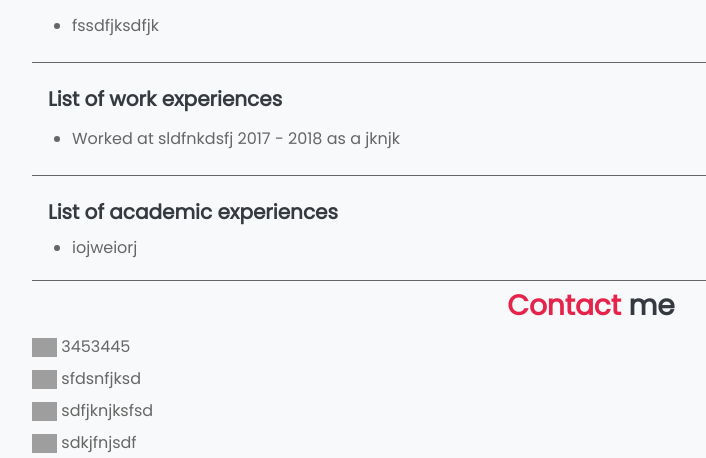
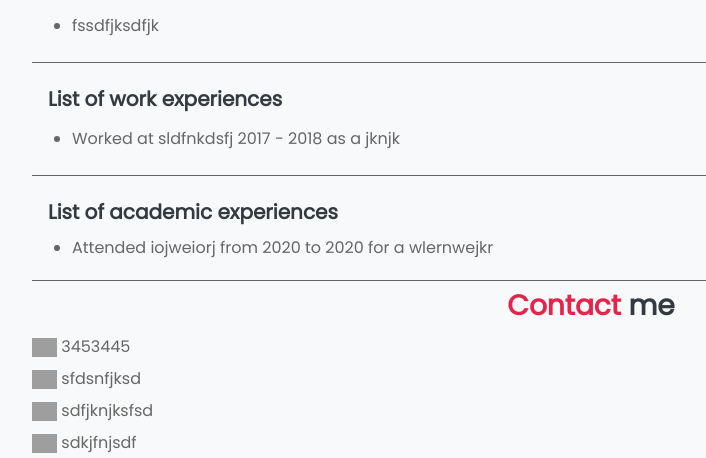
Before and after one commit to afekhaijoseph/portfolioapp, a Django app: page /portfolio/a0fe0b9e-0f0c-46fd-b96d-6e9e424e8935 in a window 1280 px wide. Shown: the part 536-994 px from the top of the page, without its empty margins (53-759 px from the left). Run offline with Django 3.2, Linux system fonts and the light colour scheme; data comes from the database, SQL or seed files in the repository; both versions use the stored data as it was after the commit; some libraries are stand-ins or nearby versions; grey boxes are pictures that could not be loaded.

Commit message:
added some model fields

```diff
--- a/portfolio/models.py
+++ b/portfolio/models.py
@@ -44,8 +44,8 @@ class WorkExp(models.Model):
     YEAR_CHOICES = []
     for r in range(1980, (datetime.now().year+1)):
         YEAR_CHOICES.append((r,r))
-    started = models.IntegerField(_('year'), choices=YEAR_CHOICES, default=datetime.now().year)
-    left = models.IntegerField(_('year'), choices=YEAR_CHOICES, default=datetime.now().year)
+    started = models.IntegerField(_('from'), choices=YEAR_CHOICES, default=datetime.now().year)
+    left = models.IntegerField(_('to'), choices=YEAR_CHOICES, default=datetime.now().year)
     position = models.CharField(max_length = 200, blank=True)
 
 
@@ -55,7 +55,12 @@ class WorkExp(models.Model):
 class AcadExp(models.Model):
     user = models.ForeignKey(settings.AUTH_USER_MODEL, on_delete=models.CASCADE, blank=True, null=True)
     education = models.CharField(max_length = 30, blank=True)
-
+    YEAR_CHOICES = []
+    for r in range(1980, (datetime.now().year+1)):
+        YEAR_CHOICES.append((r,r))
+    started = models.IntegerField(_('from'), choices=YEAR_CHOICES, default=datetime.now().year)
+    left = models.IntegerField(_('to'), choices=YEAR_CHOICES, default=datetime.now().year)
+    qualification = models.CharField(max_length = 200, blank=True)
     def __str__(self):
         return f'{self.user.username} \'s academic experiences'
 
--- a/portfolio/templates/portfolio/portfolio.html
+++ b/portfolio/templates/portfolio/portfolio.html
@@ -42,13 +42,13 @@
                 <ul>
                    {%for acadexp in users.acadexp_set.all%}
 
-                   <li class="pt-1 pb-1">{{acadexp.education}}</li>
+                   <li class="pt-1 pb-1">Attended {{acadexp.education}} from {{acadexp.started}} to {{acadexp.left}} for a {{acadexp.qualification}}</li>
 
                    {%endfor%}
                 </ul>
             </div>
 
-            <div class="mb3">
+            <div class="mb-3">
                 <h3 class="pl-2 font-weight-bold text-center"><span id="portfolio">Contact</span> me</h3>
                 <div>
                     <img class="icon" src="https://img.icons8.com/cute-clipart/64/000000/phone.png"/>
--- a/portfolio/views.py
+++ b/portfolio/views.py
@@ -140,7 +140,7 @@ def portfolio_update_form(request):
 
     else:
         person_form  = PersonForm(instance=request.user.person)
-        occupation_form = OccupationForm(instance=request.user)
+        occupation_form = OccupationForm(instance=request.user.occupation)
         skillset = SkillsFormSet(prefix='update-skill', queryset=Skills.objects.filter(user=request.user))
         workexpset = WorkExpFormSet(prefix='update-workexp', queryset=WorkExp.objects.filter(user=request.user))
         acadexpset = AcadExpFormSet(prefix='update-acadexp', queryset=AcadExp.objects.filter(user=request.user))
```
Also changed, not shown: portfolio/forms.py (+5 -2 lines), db.sqlite3, portfolio/migrations/0001_initial.py, portfolio/migrations/0002_auto_20200820_2035.py (added).
